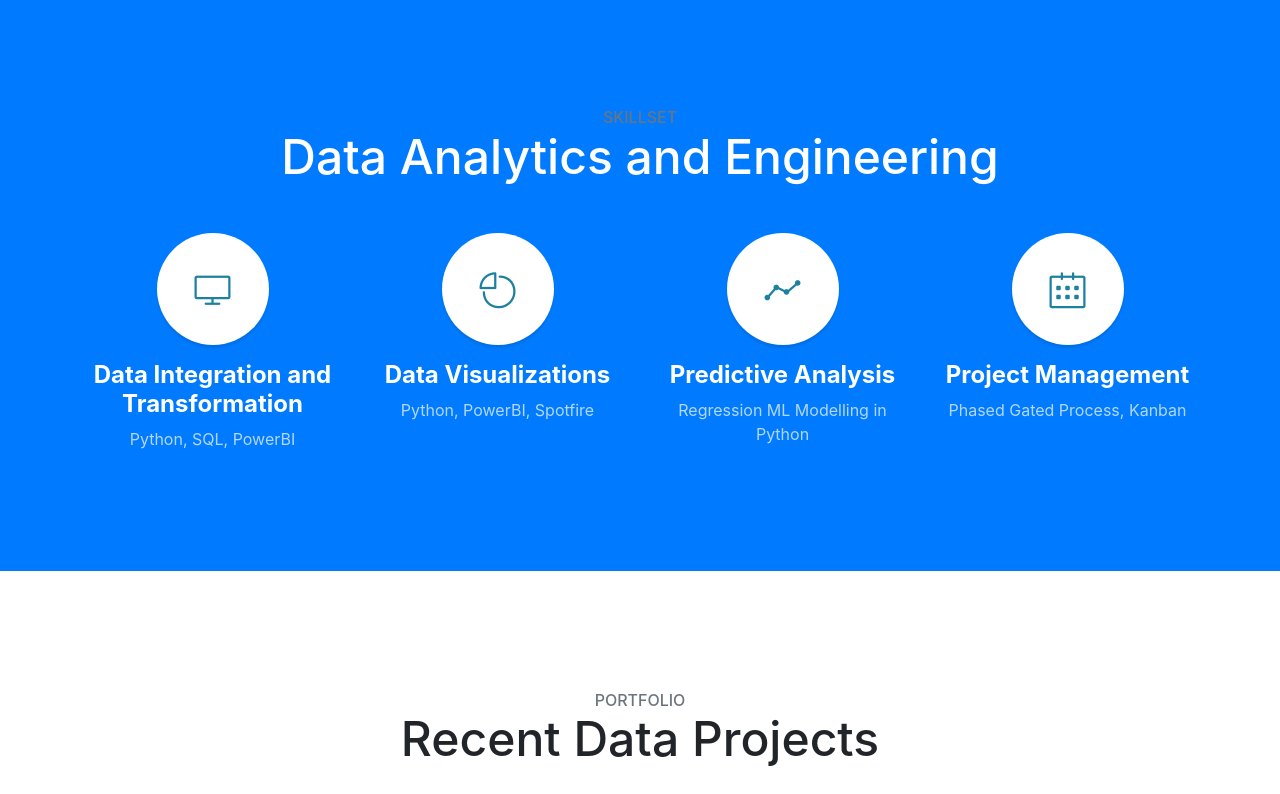
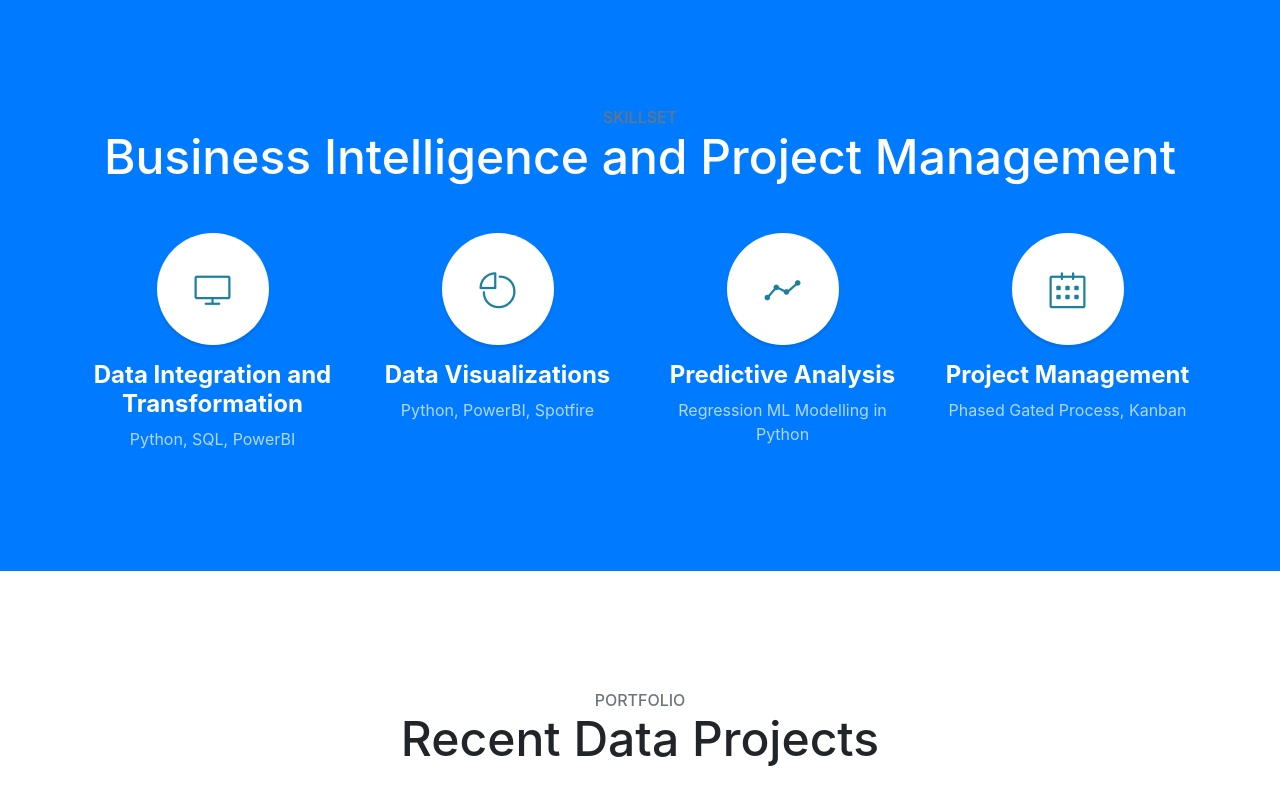
Before and after one commit to IjeomaOdoko/IjeomaOdoko.github.io, a website with bundled scripts: page index.html in a window 1280 px wide. Shown: the part 1480-2274 px from the top of the page. Built offline with nearby package versions, Linux system fonts and the light colour scheme.

Commit message:
Update index.html

```diff
--- a/index.html
+++ b/index.html
@@ -89,7 +89,7 @@
     <div class="container">
       <div class="content-section-heading">
         <h3 class="text-secondary mb-0">SkillSet</h3>
-        <h2 class="mb-5">Data Analytics and Engineering</h2>
+        <h2 class="mb-5">Business Intelligence and Project Management</h2>
       </div>
       <div class="row">
         <div class="col-lg-3 col-md-6 mb-5 mb-lg-0">
```
